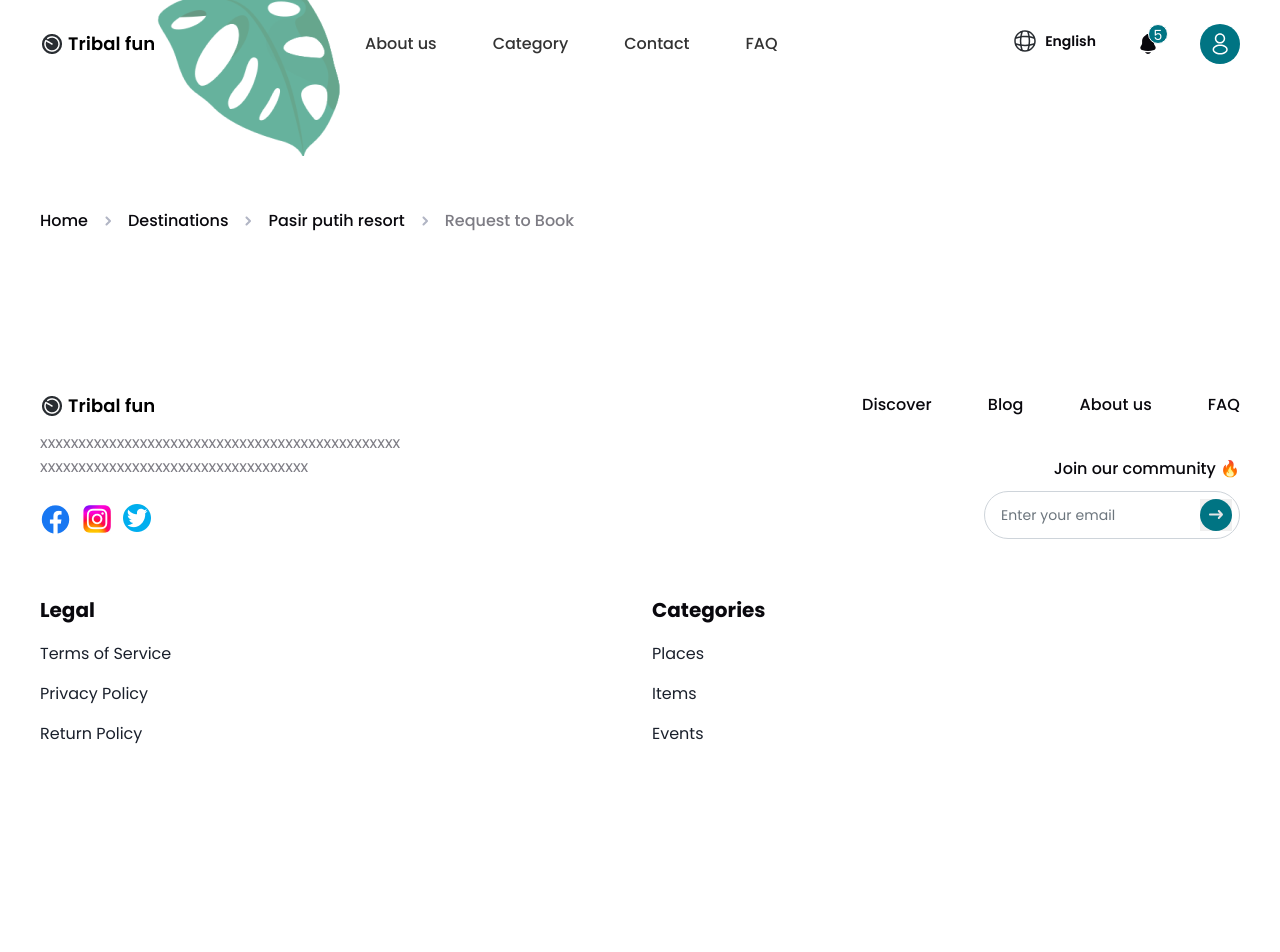
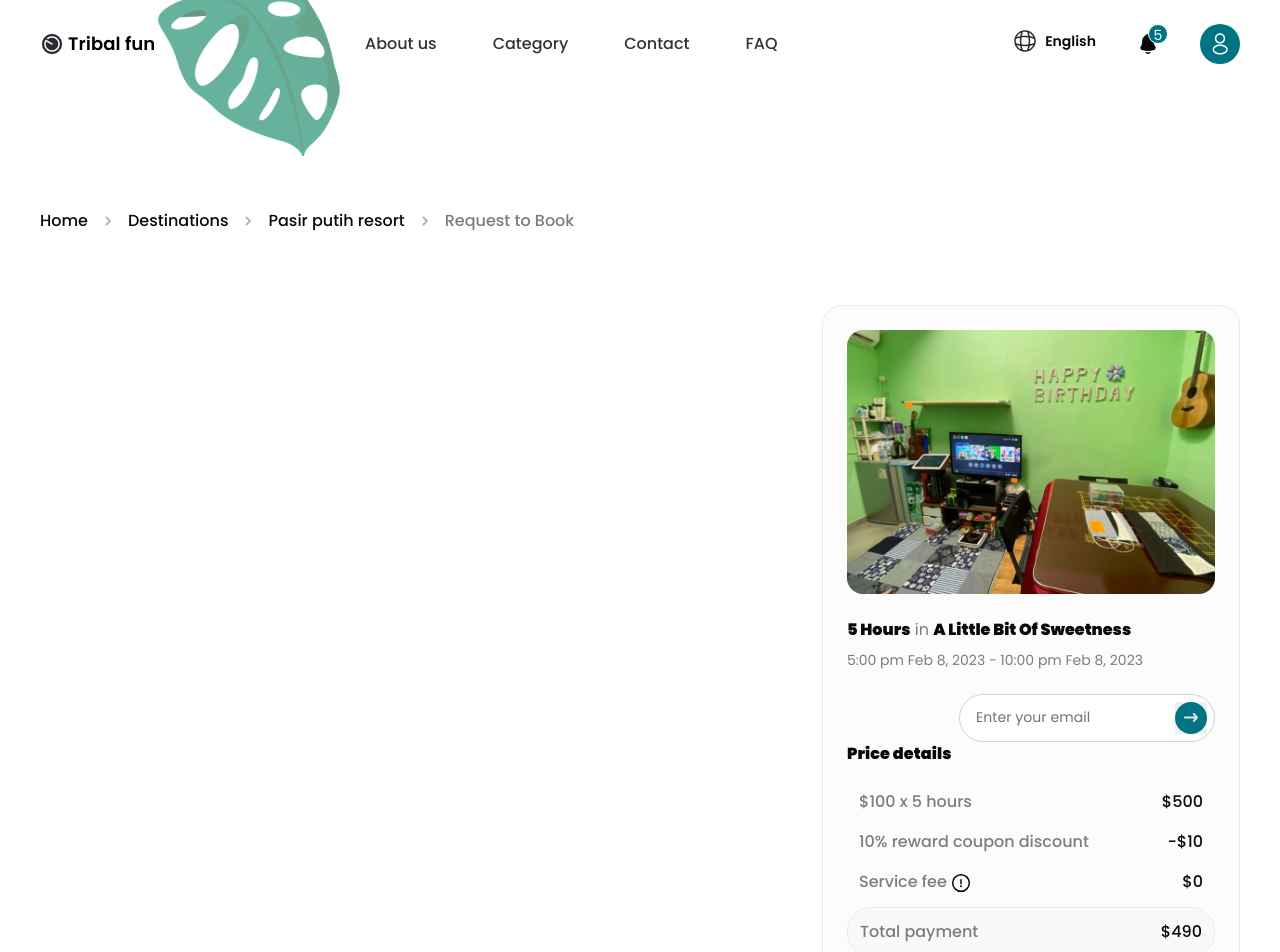
Before and after one commit to heliconho/tribalfun, a React (Create React App) app: page /booking in a window 1280 px wide. Shown: the top 952 px of the page. Before the commit the page ends 826 px from the top, so only its background shows below. Built offline with nearby package versions, Linux system fonts and the light colour scheme; a web font is replaced by a local one.

Commit message:
dfsdfsdfdsfsafdsfsdfdsf

```diff
--- a/src/App.scss
+++ b/src/App.scss
@@ -179,7 +179,7 @@ a {
 	font-weight: 800;
 }
 .font-black {
-	font-weight: 900;
+	font-weight: 900 !important;
 }
 @include breakpoint(xl) {
 	.container {
@@ -2357,6 +2357,13 @@ footer {
 	.price-info {
 		margin-top: 24px;
 	}
+	.sub-title {
+		font-weight: 900;
+		font-size: 16px;
+		line-height: 24px;
+		letter-spacing: 0.005em;
+		margin: 0;
+	}
 }
 .destination-single-wrapper {
 	@include breakpoint(xl) {
@@ -2402,3 +2409,9 @@ footer {
 		}
 	}
 }
+.rounded-16 {
+	border-radius: 16px;
+}
+.small-txt {
+	font-size: 14px;
+}
--- a/src/Icon.jsx
+++ b/src/Icon.jsx
@@ -1165,3 +1165,51 @@ export const MusicEq = () => (
 		/>
 	</svg>
 );
+export const InfoCircle = () => (
+	<svg
+		width="20"
+		height="20"
+		viewBox="0 0 20 20"
+		fill="none"
+		xmlns="http://www.w3.org/2000/svg"
+	>
+		<path
+			d="M9.99984 18.3334C14.5832 18.3334 18.3332 14.5834 18.3332 10.0001C18.3332 5.41675 14.5832 1.66675 9.99984 1.66675C5.4165 1.66675 1.6665 5.41675 1.6665 10.0001C1.6665 14.5834 5.4165 18.3334 9.99984 18.3334Z"
+			stroke="#09080D"
+			stroke-width="1.5"
+			stroke-linecap="round"
+			stroke-linejoin="round"
+		/>
+		<path
+			d="M10 6.66675V10.8334"
+			stroke="#09080D"
+			stroke-width="1.5"
+			stroke-linecap="round"
+			stroke-linejoin="round"
+		/>
+		<path
+			d="M9.99561 13.3333H10.0031"
+			stroke="#09080D"
+			stroke-width="2"
+			stroke-linecap="round"
+			stroke-linejoin="round"
+		/>
+	</svg>
+);
+export const SubmitIcon = () => (
+	<svg
+		width="32"
+		height="32"
+		viewBox="0 0 32 32"
+		fill="none"
+		xmlns="http://www.w3.org/2000/svg"
+	>
+		<rect width="32" height="32" rx="16" fill="var(--base)" />
+		<path
+			fill-rule="evenodd"
+			clip-rule="evenodd"
+			d="M18.0909 11.2652C18.4968 10.8906 19.1294 10.9159 19.504 11.3217L22.7348 14.8217C23.0884 15.2047 23.0884 15.7952 22.7348 16.1782L19.504 19.6783C19.1294 20.0841 18.4968 20.1094 18.091 19.7348C17.6851 19.3602 17.6598 18.7276 18.0344 18.3217L19.716 16.5L10 16.5C9.44771 16.5 9 16.0523 9 15.5C9 14.9477 9.44771 14.5 10 14.5L19.716 14.5L18.0344 12.6783C17.6598 12.2725 17.6851 11.6398 18.0909 11.2652Z"
+			fill="#E5E5E7"
+		/>
+	</svg>
+);
--- a/src/pages/destination/Booking.jsx
+++ b/src/pages/destination/Booking.jsx
@@ -1,6 +1,7 @@
 import React from "react";
 import { Link } from "react-router-dom";
-import { AngleRight } from "../../Icon";
+import { AngleRight, InfoCircle, SubmitNewsletterIcon } from "../../Icon";
+import img1 from "../../assets/img/single/1.png";
 import BreadcrumbOne from "../../components/BreadcrumbOne";
 import HomeLayout from "../../components/HomeLayout";
 
@@ -23,10 +24,74 @@ const Booking = () => {
 					</li>
 					<li>Request to Book</li>
 				</BreadcrumbOne>
-				<div className="row g-4 destination-single-wrapper">
-					<div className="col-xl-8 col-lg-7"></div>
-					<div className="col-xl-4 col-lg-5"></div>
-				</div>
+				<section className="booking-section py-120 pt-4 mt-2">
+					<div className="container">
+						<div className="row g-4 destination-single-wrapper">
+							<div className="col-xl-8 col-lg-7"></div>
+							<div className="col-xl-4 col-lg-5">
+								<div className="destination-sidebar">
+									<img
+										src={img1}
+										alt=""
+										className="w-100 rounded-16 mb-4"
+									/>
+									<div className="subtitle">
+										<strong>5 Hours</strong> in{" "}
+										<strong>A Little Bit Of Sweetness</strong>
+									</div>
+									<div className="date">
+										5:00 pm Feb 8, 2023 - 10:00 pm Feb 8, 2023
+									</div>
+									<form className="subscribe-form ms-auto">
+										<input
+											type="text"
+											placeholder="Enter your email"
+											className="form-control"
+										/>
+										<button type="button">
+											<SubmitNewsletterIcon />
+										</button>
+									</form>
+									<h5 className="sub-title">Price details</h5>
+									<ul className="price-info mt-3">
+										<li>
+											<span>$100 x 5 hours</span>
+											<strong>$500</strong>
+										</li>
+										<li>
+											<span>10% reward coupon discount</span>
+											<strong>-$10</strong>
+										</li>
+										<li>
+											<span>
+												Service fee{" "}
+												<span
+													data-bs-toggle="tooltip"
+													title="This is Information about service fee"
+												>
+													<InfoCircle />
+												</span>
+											</span>
+											<strong>$0</strong>
+										</li>
+										<li className="total">
+											<span>Total payment</span>
+											<strong>$490</strong>
+										</li>
+										<li className="px-0 pt-0 pb-0">
+											<div className="w-100 small-txt">
+												Your booking is protected by{" "}
+												<strong className="font-black">
+													Tribal fun
+												</strong>
+											</div>
+										</li>
+									</ul>
+								</div>
+							</div>
+						</div>
+					</div>
+				</section>
 			</HomeLayout>
 		</>
 	);
--- a/src/pages/destination/DestinationDetails.jsx
+++ b/src/pages/destination/DestinationDetails.jsx
@@ -176,7 +176,6 @@ const DestinationDetails = () => {
 				<section className="destination-single py-120 pt-0 pt-md-5 mt-md-3">
 					<div className="container">
 						<div className="row g-4 destination-single-wrapper">
-							{reserve === "details" ? (
 							<div className="col-xl-8 col-lg-7">
 								{screen >= 576 && (
 									<h3 className="title mt-4 mt-md-0">
@@ -196,9 +195,7 @@ const DestinationDetails = () => {
 								</ul>
 								{screen >= 576 && (
 									<>
-											<div className="hosted-by  mb-3">
-												Hosted by:
-											</div>
+										<div className="hosted-by  mb-3">Hosted by:</div>
 										<div className="author">
 											<img src={author} alt="" />
 											<div className="info">
@@ -240,10 +237,8 @@ const DestinationDetails = () => {
 								<div className="read-more-txt mt-4 mb-2 text-title">
 									獨立約100尺私人派對房間 收費已包括享用場內任何設施
 									唔使同人share💟 房間設計上適合2-8人
-										（休閒娛樂小空間）💆🏼‍♂‍💆🏻‍♀‍💆🏻
-										適合朋友、家庭聚會👨‍👩‍👧‍👦
-										房間內設有餐具，觀迎你地自攜食物
-										另外設有電動麻雀Plan
+									（休閒娛樂小空間）💆🏼‍♂‍💆🏻‍♀‍💆🏻 適合朋友、家庭聚會👨‍👩‍👧‍👦
+									房間內設有餐具，觀迎你地自攜食物 另外設有電動麻雀Plan
 									啱晒追求速度嘅麻雀友🏃‍♀‍🏃🏃🏽‍♂‍
 								</div>
 								<Link to="#" className="font-mediun text-title">
@@ -256,7 +251,7 @@ const DestinationDetails = () => {
 								<div className="d-flex justify-content-center mt-5">
 									<Link
 										class="cmn-btn"
-											to="/booking"
+										to="#"
 										onClick={() => {
 											setReserve(false);
 											document.documentElement.scrollTo(0, 0);
@@ -266,8 +261,19 @@ const DestinationDetails = () => {
 									</Link>
 								</div>
 							</div>
-							) : (
 							<div className="col-xl-4 col-lg-5">
+								<Sidebar />
+							</div>
+						</div>
+					</div>
+				</section>
+				<RecomendationPlace />
+			</HomeLayout>
+		</>
+	);
+};
+const Sidebar = () => {
+	return (
 		<div className="destination-sidebar">
 			<h3 className="title">
 				$100 <small>/hour</small>
@@ -276,9 +282,7 @@ const DestinationDetails = () => {
 				<strong>5 Hours</strong> in{" "}
 				<strong>A Little Bit Of Sweetness</strong>
 			</div>
-										<div className="date">
-											Feb 15, 2023 - Feb 20, 2023
-										</div>
+			<div className="date">Feb 15, 2023 - Feb 20, 2023</div>
 			<div className="check-in-out">
 				<div className="item">
 					<div class="item-title">Check in</div>
@@ -312,7 +316,7 @@ const DestinationDetails = () => {
 				</select>
 			</div>
 			<Link
-											to="#"
+				to="/booking"
 				className="cmn-btn"
 				style={{ paddingBlock: "15px" }}
 			>
@@ -345,14 +349,6 @@ const DestinationDetails = () => {
 				</li>
 			</ul>
 		</div>
-								</div>
-							)}
-						</div>
-					</div>
-				</section>
-				<RecomendationPlace />
-			</HomeLayout>
-		</>
 	);
 };
 const images = [
```
Lines whose indentation alone changed are shown as unchanged.
